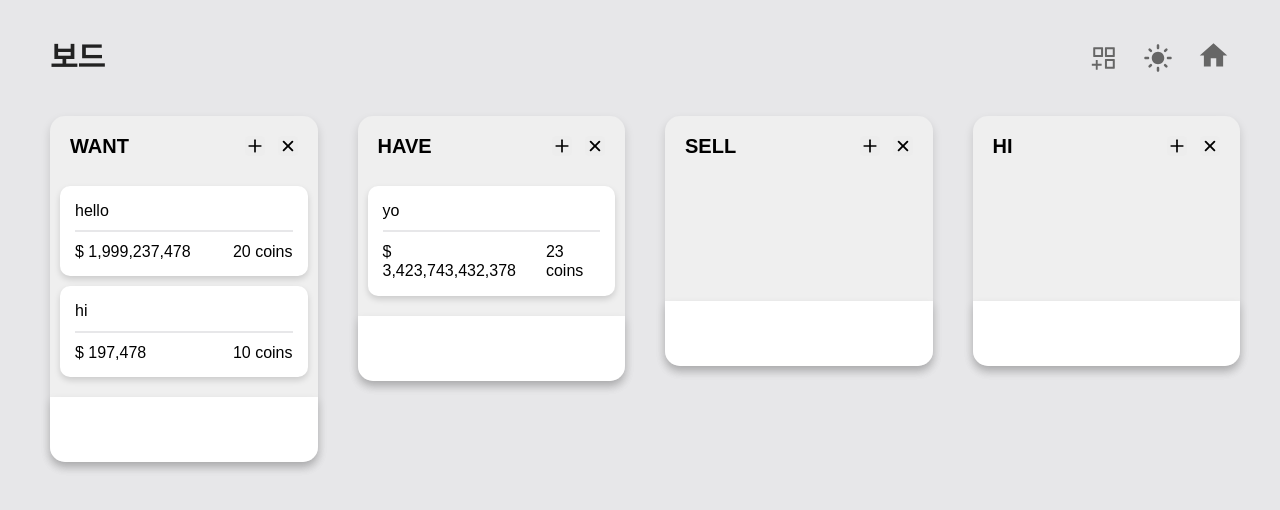
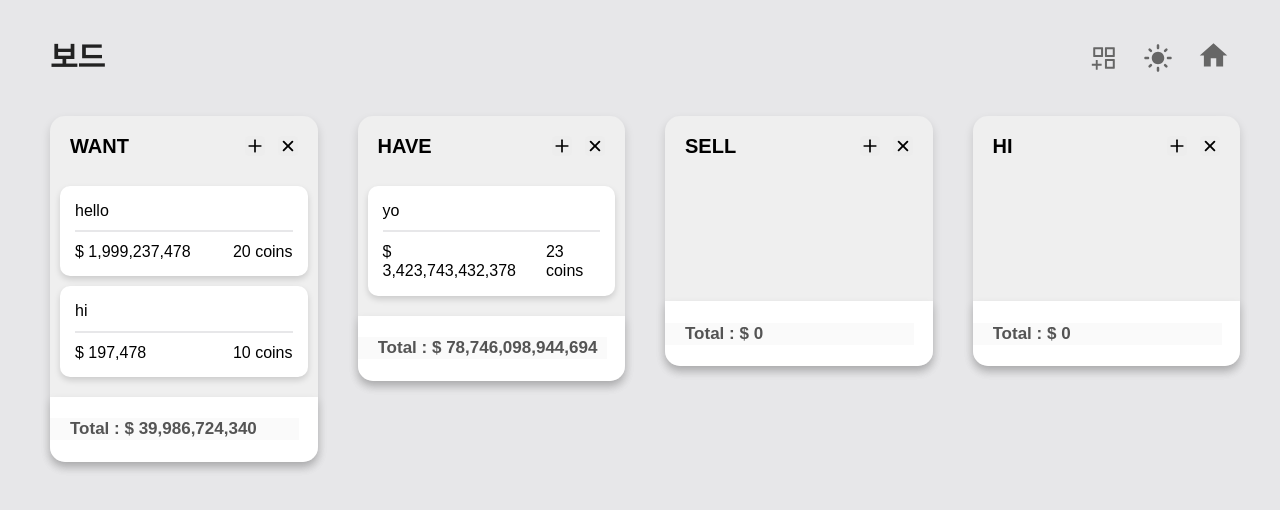
Before and after one commit to wjstjdus96/Coin-Tracker, a React (Create React App) app: page /board in a window 1280 px wide. Shown: the top 510 px of the page. Built offline with nearby package versions, Linux system fonts and the light colour scheme.

Commit message:
feat: 보드별 코인 금액 계산 기능 구현

```diff
--- a/src/routes/Board/AddCardModal.tsx
+++ b/src/routes/Board/AddCardModal.tsx
@@ -68,6 +68,7 @@ function AddCard({ boardId }: IAddCard) {
   };
 
   const onValid = (data: any) => {
+    console.log(boardId);
     setCards((prev) => {
       const newCard = {
         id: Date.now(),
--- a/src/routes/Board/Board.tsx
+++ b/src/routes/Board/Board.tsx
@@ -1,4 +1,4 @@
-import React from "react";
+import React, { useState, useEffect } from "react";
 import styled from "styled-components";
 import { Droppable, Draggable } from "react-beautiful-dnd";
 import {
@@ -81,6 +81,15 @@ const PriceDiv = styled.div`
   background-color: ${(props) => props.theme.cardColor};
   border-radius: 0 0 15px 15px;
   box-shadow: 0 0.3rem 0.6rem rgba(0, 0, 0, 0.15);
+  display: flex;
+  align-items: center;
+
+  & > input {
+    border: none;
+    font-weight: 600;
+    font-size: 17px;
+    padding-left: 20px;
+  }
 `;
 
 interface IArea {
@@ -103,9 +112,11 @@ function Board({ boardId, cards, index }: IBoardProps) {
   const [allCards, setAllCards] = useRecoilState(cardState);
   const [cardModal, setCardModal] = useRecoilState(cardModalState);
   const setModal = useSetRecoilState(modalState);
+  const [price, setPrice] = useState<string>();
   const AddCard = () => {
     setCardModal(true);
     setModal(true);
+    console.log(boardId);
   };
   const DeleteBoard = () => {
     setBoards((allBoards) => {
@@ -123,6 +134,19 @@ function Board({ boardId, cards, index }: IBoardProps) {
       return newBoards;
     });
   };
+  const calculatePrice = () => {
+    var acc = 0;
+    cards.map((item) => {
+      acc += Number(item.price) * item.purchase;
+    });
+    setPrice("Total : $ " + String(acc).replace(/\B(?=(\d{3})+(?!\d))/g, ","));
+  };
+
+  useEffect(() => {
+    calculatePrice();
+    console.log(allCards);
+  }, [cards]);
+
   return (
     <Draggable draggableId={boardId} index={index} key={boardId}>
       {(provided, snapshot) => (
@@ -169,7 +193,9 @@ function Board({ boardId, cards, index }: IBoardProps) {
               </Area>
             )}
           </Droppable>
-          <PriceDiv></PriceDiv>
+          <PriceDiv>
+            <input value={price || ""} disabled />
+          </PriceDiv>
         </Wrapper>
       )}
     </Draggable>
```
